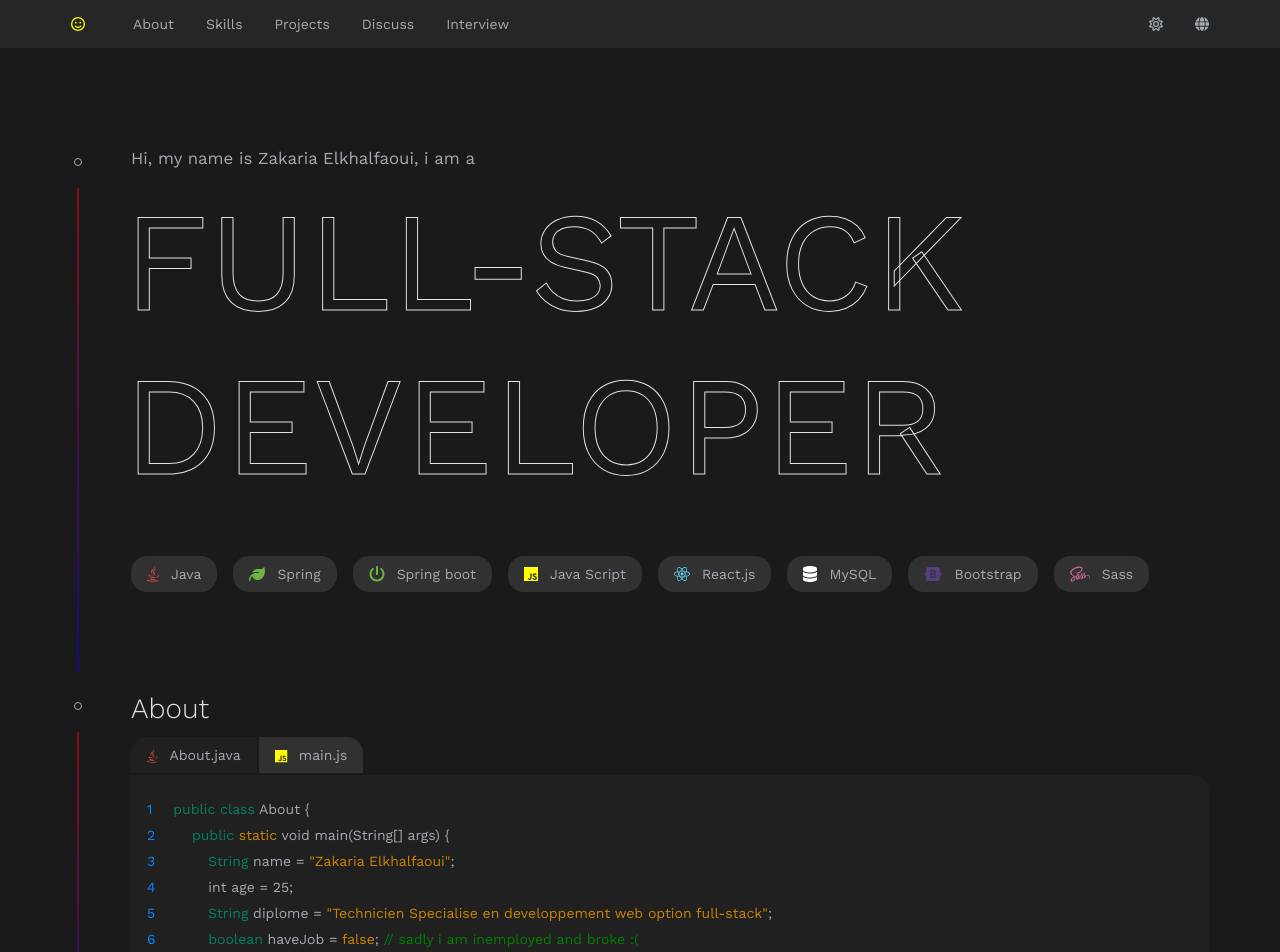
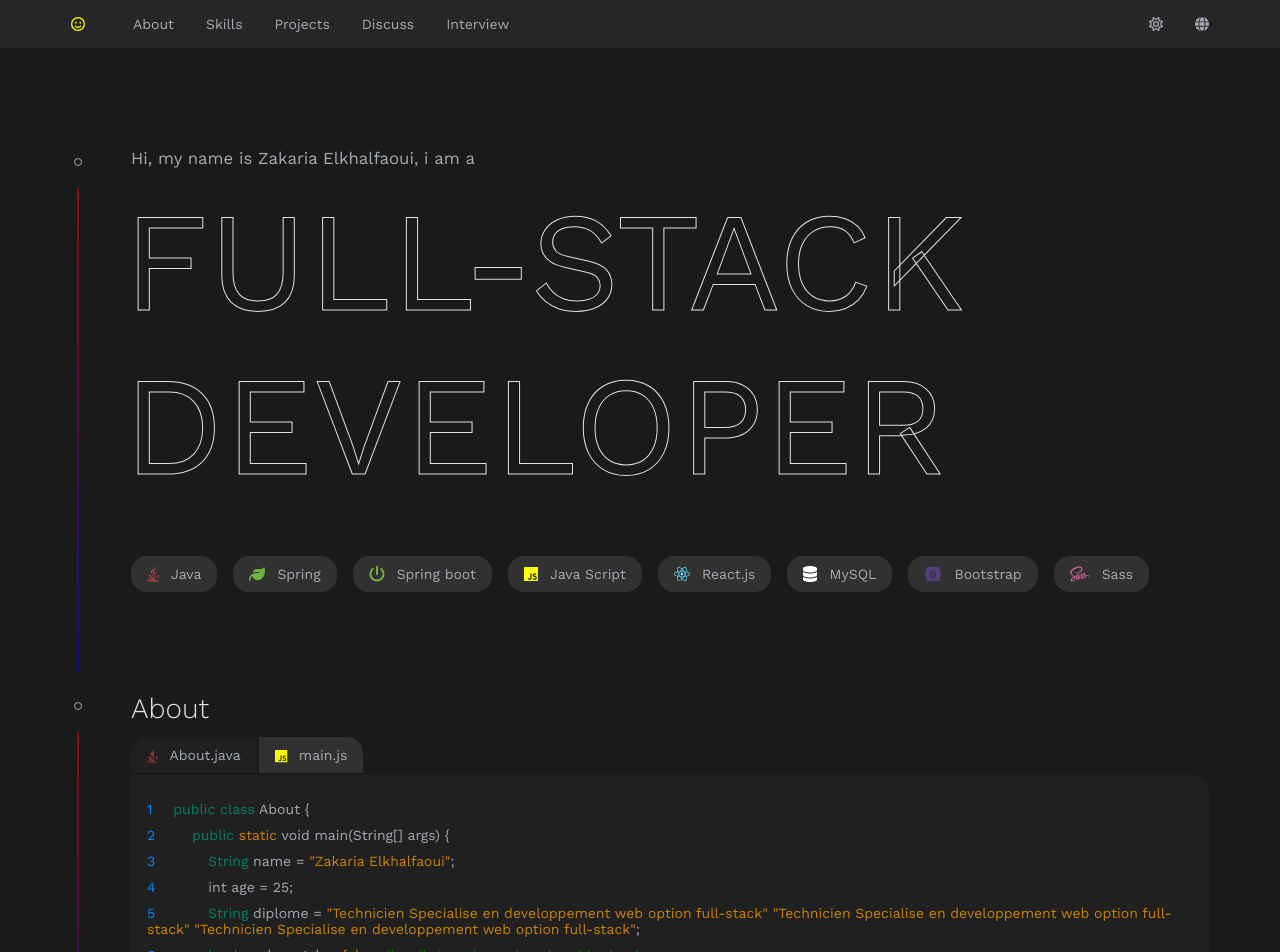
Before and after one commit to elkhalfaoui/portfolio, a React (Vite) app: page / in a window 1280 px wide. Shown: the top 952 px of the page. Built offline with nearby package versions, Linux system fonts and the light colour scheme; the HTML template or start-up script is replaced by a standard one.

Commit message:
portfolio 2

```diff
--- a/src/about/About.jsx
+++ b/src/about/About.jsx
@@ -41,6 +41,8 @@ const About = () => {
             <span>
               {' '}
               "Technicien Specialise en developpement web option full-stack"
+              "Technicien Specialise en developpement web option full-stack"
+              "Technicien Specialise en developpement web option full-stack"
             </span>
             ;
           </p>
```
